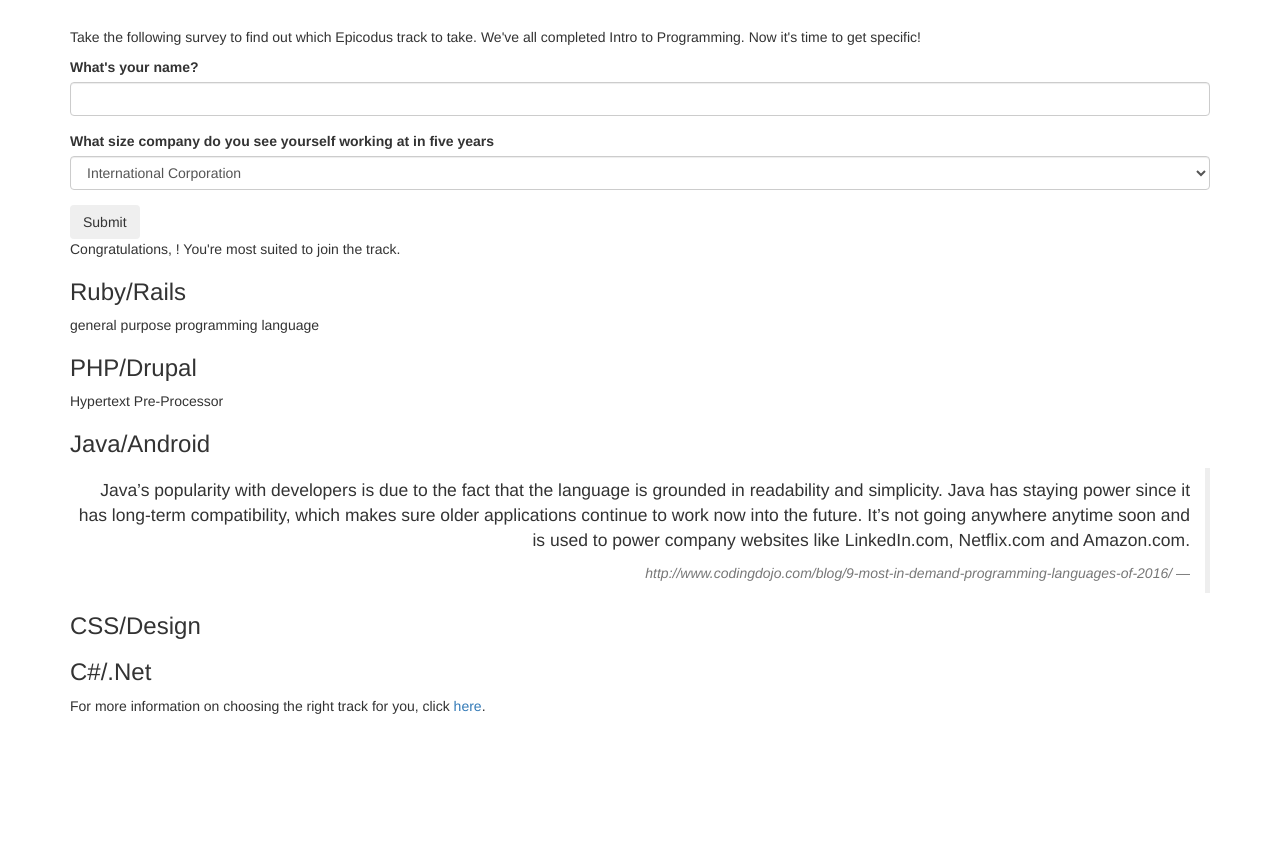
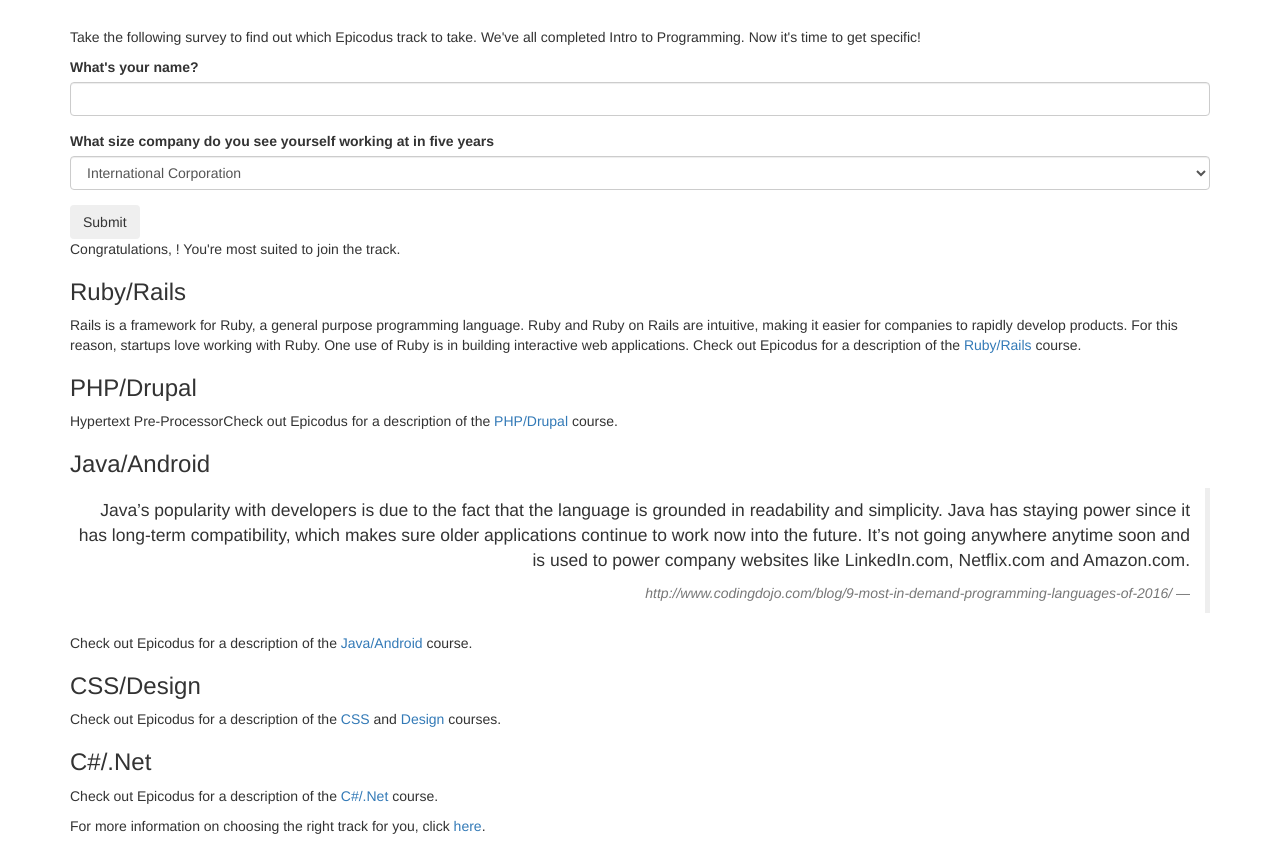
Before and after one commit to katherinemat/track-survey, a plain HTML site: page index.html in a window 1280 px wide. Shown: the part 159-1005 px from the top of the page. Before the commit the page ends 885 px from the top, so only its background shows below. Drawn offline with nearby package versions, Linux system fonts and the light colour scheme.

Commit message:
add links to epicodus course descriptions in each of the results possibilities.

```diff
--- a/index.html
+++ b/index.html
@@ -38,12 +38,12 @@
 
       <div id="rubyRails">
         <h3>Ruby/Rails</h3>
-        <p>general purpose programming language</p>
+        <p>Rails is a framework for Ruby, a general purpose programming language. Ruby and Ruby on Rails are intuitive, making it easier for companies to rapidly develop products. For this reason, startups love working with Ruby. One use of Ruby is in building interactive web applications. Check out Epicodus for a description of the <a href="https://www.epicodus.com/ruby">Ruby/Rails</a> course.</p>
       </div>
 
       <div id="phpDrupal">
         <h3>PHP/Drupal</h3>
-        <p>Hypertext Pre-Processor</p>
+        <p>Hypertext Pre-ProcessorCheck out Epicodus for a description of the <a href="https://www.epicodus.com/php">PHP/Drupal</a> course.</p>
       </div>
 
       <div id="javaAndroid">
@@ -52,14 +52,17 @@
           <p>Java’s popularity with developers is due to the fact that the language is grounded in readability and simplicity. Java has staying power since it has long-term compatibility, which makes sure older applications continue to work now into the future. It’s not going anywhere anytime soon and is used to power company websites like LinkedIn.com, Netflix.com and Amazon.com.</p>
           <footer><cite title="Source Title">http://www.codingdojo.com/blog/9-most-in-demand-programming-languages-of-2016/</cite></footer>
         </blockquote>
+        <p>Check out Epicodus for a description of the <a href="https://www.epicodus.com/java">Java/Android</a> course.</p>
       </div>
 
       <div id="cssDesign">
         <h3>CSS/Design</h3>
+        <p>Check out Epicodus for a description of the <a href="https://www.epicodus.com/css">CSS</a> and <a href="https://www.epicodus.com/design">Design</a> courses.</p>
       </div>
 
       <div id="cNet">
         <h3>C#/.Net</h3>
+        <p>Check out Epicodus for a description of the <a href="https://www.epicodus.com/c-sharp">C#/.Net</a> course.</p>
       </div>
 
       <p>For more information on choosing the right track for you, click <a href="https://www.epicodus.com/blog/what-programming-language-should-i-learn">here</a>.</p>
```
